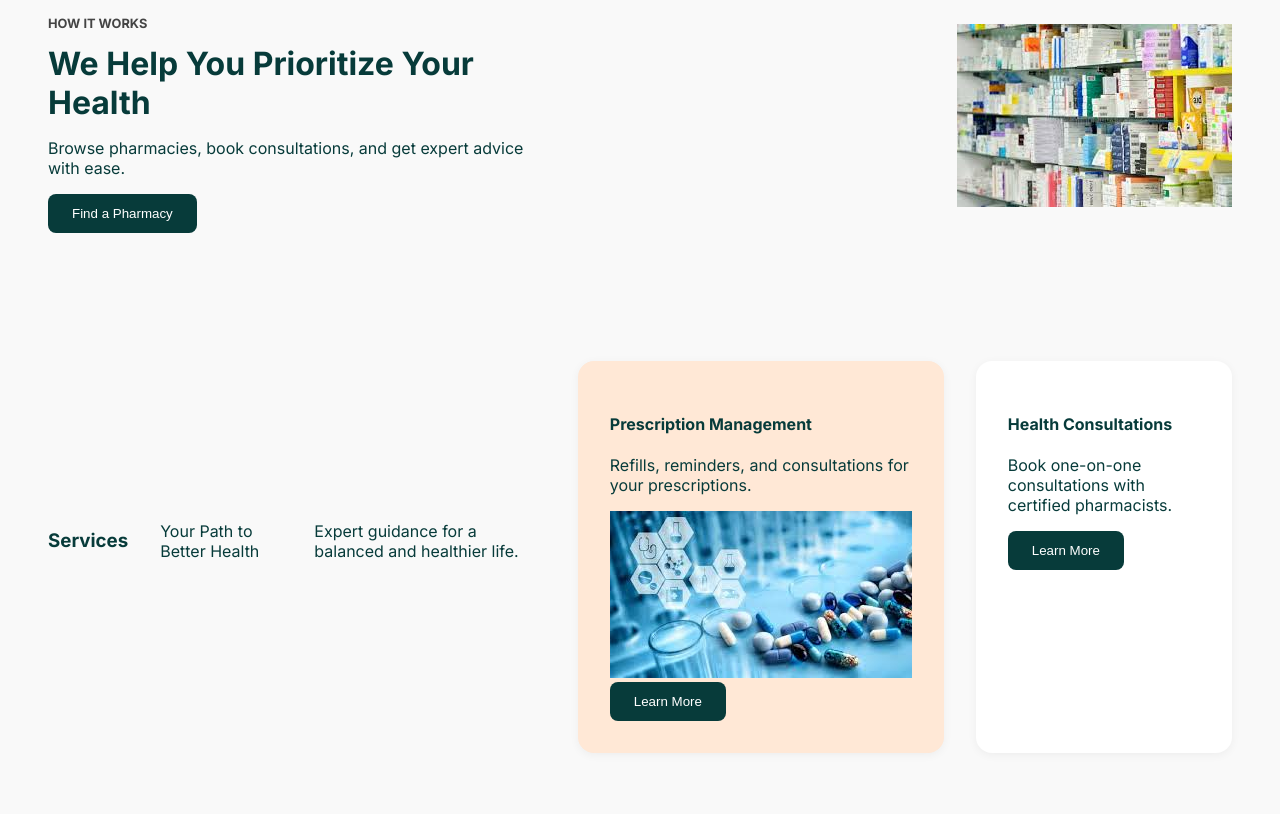
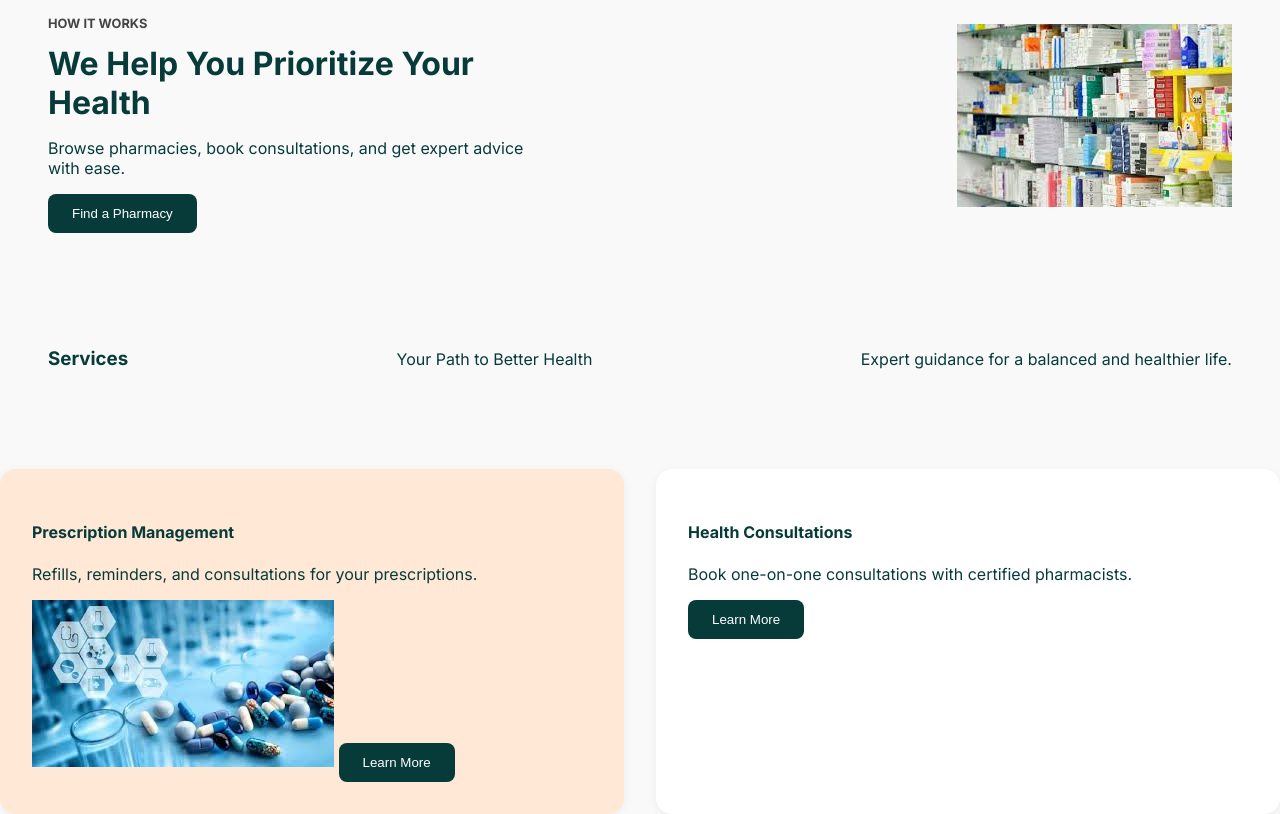
Before and after one commit to Anne-nganga/Anne-nganga, a plain HTML site: page index.html in a window 1280 px wide. Shown: the part 786-1600 px from the top of the page. Drawn offline with Linux system fonts and the light colour scheme.

Commit message:
Update index.html

```diff
--- a/index.html
+++ b/index.html
@@ -49,6 +49,8 @@
     <h3>Services</h3>
     <p>Your Path to Better Health</p>
     <p>Expert guidance for a balanced and healthier life.</p>
+  </section>
+  <section class="Prescription">
     <div class="cards">
       <div class="card card-left">
         <h4>Prescription Management</h4>
```
